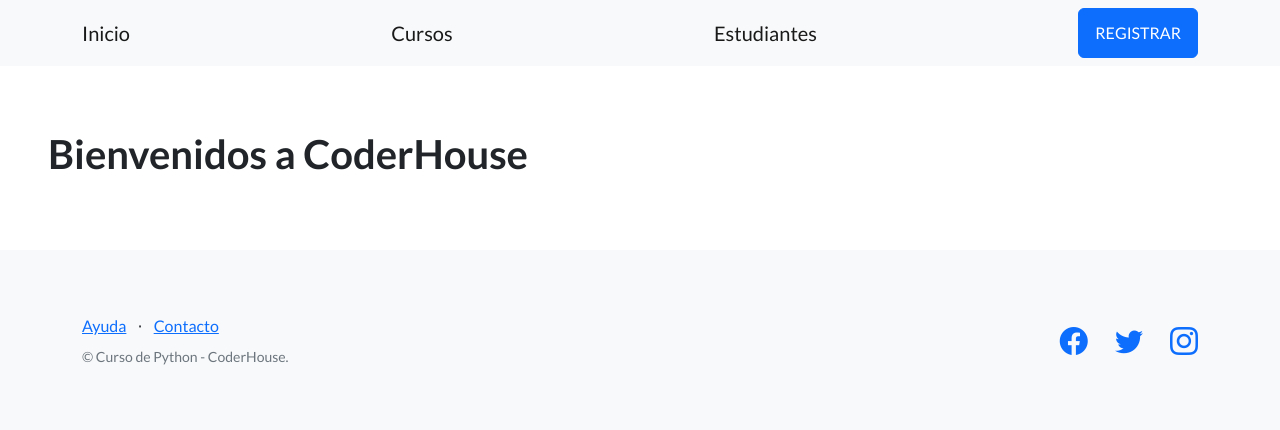
After one commit to gabrirys/Primer_Django, a Django app: page / in a window 1280 px wide. The commit adds this page. Shown: the top 430 px of the page. Run offline with Django 4.2, Linux system fonts and the light colour scheme; some libraries are stand-ins or nearby versions.

Commit message:
Agregado de template  tags block y url

```diff
--- a/control_estudios/urls.py
+++ b/control_estudios/urls.py
@@ -7,6 +7,6 @@
 #hay que importar la funciones desde el archvio donde esta generada
 
 urlpatterns = [
-    path("estudiantes/", listar_estudiantes),
-    path("cursos/", listar_cursos),
+    path("estudiantes/", listar_estudiantes, name="lista_estudiantes"),
+    path("cursos/", listar_cursos, name="lista_cursos"),
 ]
--- a/sistema_coder/urls.py
+++ b/sistema_coder/urls.py
@@ -19,13 +19,15 @@
 from django.contrib import admin
 from django.urls import path, include
 
-from sistema_coder.views import saludar, saludar_hoy, saludar_html
+from sistema_coder.views import saludar, saludar_hoy, inicio
 #hay que importar la funciones desde el archvio donde esta generada
 
 urlpatterns = [
+    path("", inicio, name="inicio"),
     path('admin/', admin.site.urls),
     path("estudios/", include("control_estudios.urls")),
-    path("saludo/", saludar), #agregamos la ruta
-    path("fecha_hoy/", saludar_hoy),
-    path("saludar_html/", saludar_html),
+
+    #urls de pruebas
+    #path("saludo/", saludar), #agregamos la ruta
+    #path("fecha_hoy/", saludar_hoy),
 ]
--- a/sistema_coder/views.py
+++ b/sistema_coder/views.py
@@ -17,10 +17,10 @@
     pagina_html = HttpResponse(saludo)
     return pagina_html
 
-def saludar_html(request):
+def inicio(request):
     httpResponse = render(
         request=request,
-        template_name="base.html",
+        template_name="inicio.html",
         context={}
         )
     return httpResponse
--- a/templates_base/base.html
+++ b/templates_base/base.html
@@ -8,7 +8,7 @@
         <meta name="viewport" content="width=device-width, initial-scale=1, shrink-to-fit=no" />
         <meta name="description" content="" />
         <meta name="author" content="" />
-        <title>Inicio</title>
+        <title>{% block titulo %}{% endblock titulo %}</title>
         <!-- Favicon-->
         <!-- Bootstrap icons-->
         <link href="https://cdn.jsdelivr.net/npm/bootstrap-icons@1.5.0/font/bootstrap-icons.css" rel="stylesheet" type="text/css" />
@@ -23,9 +23,10 @@
         <!-- Navigation-->
         <nav class="navbar navbar-light bg-light static-top">
             <div class="container">
-                <a class="navbar-brand" href="">Estudiantes</a>
-                <a class="navbar-brand" href="#!">Directores</a>
-                <a class="btn btn-primary" href="#signup">INICIAR</a>
+                <a class="navbar-brand" href="{% url 'inicio' %}">Inicio</a>
+                <a class="navbar-brand" href="{% url 'lista_cursos' %}">Cursos</a>
+                <a class="navbar-brand" href="{% url 'lista_estudiantes' %}">Estudiantes</a>
+                <a class="btn btn-primary" href="#signup">REGISTRAR</a>
             </div>
         </nav>
 
--- /dev/null
+++ b/templates_base/inicio.html
@@ -0,0 +1,9 @@
+{% extends "base.html" %}
+
+{% block titulo %}
+CoderHouse
+{% endblock titulo %}
+
+{% block contenido %}
+<h1>Bienvenidos a CoderHouse</h1>
+{% endblock contenido %}
```
Also changed, not shown: control_estudios/templates/control_estudios/lista_cursos.html (+8 -11 lines), control_estudios/templates/control_estudios/lista_estudiantes.html (+7 -11 lines).
